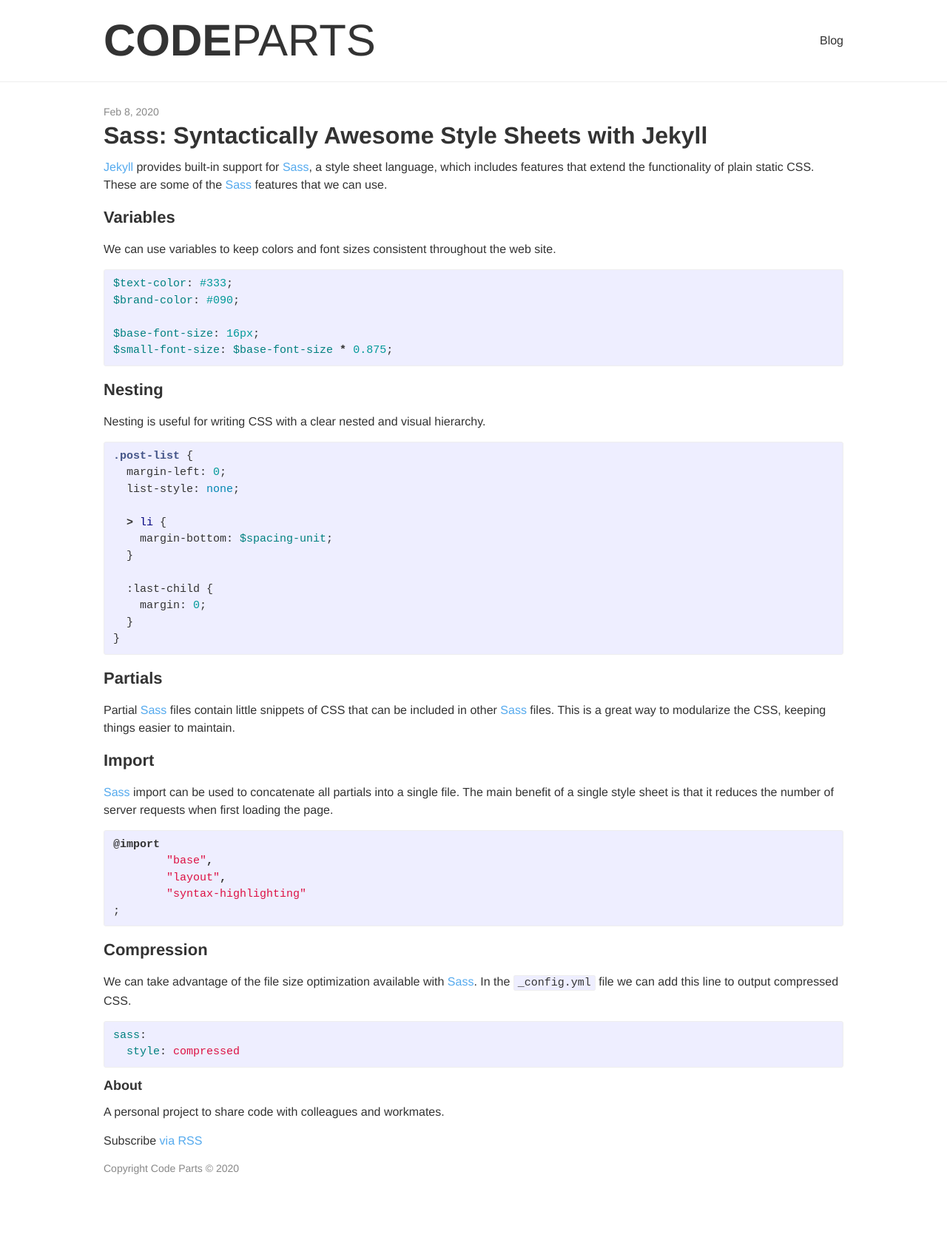
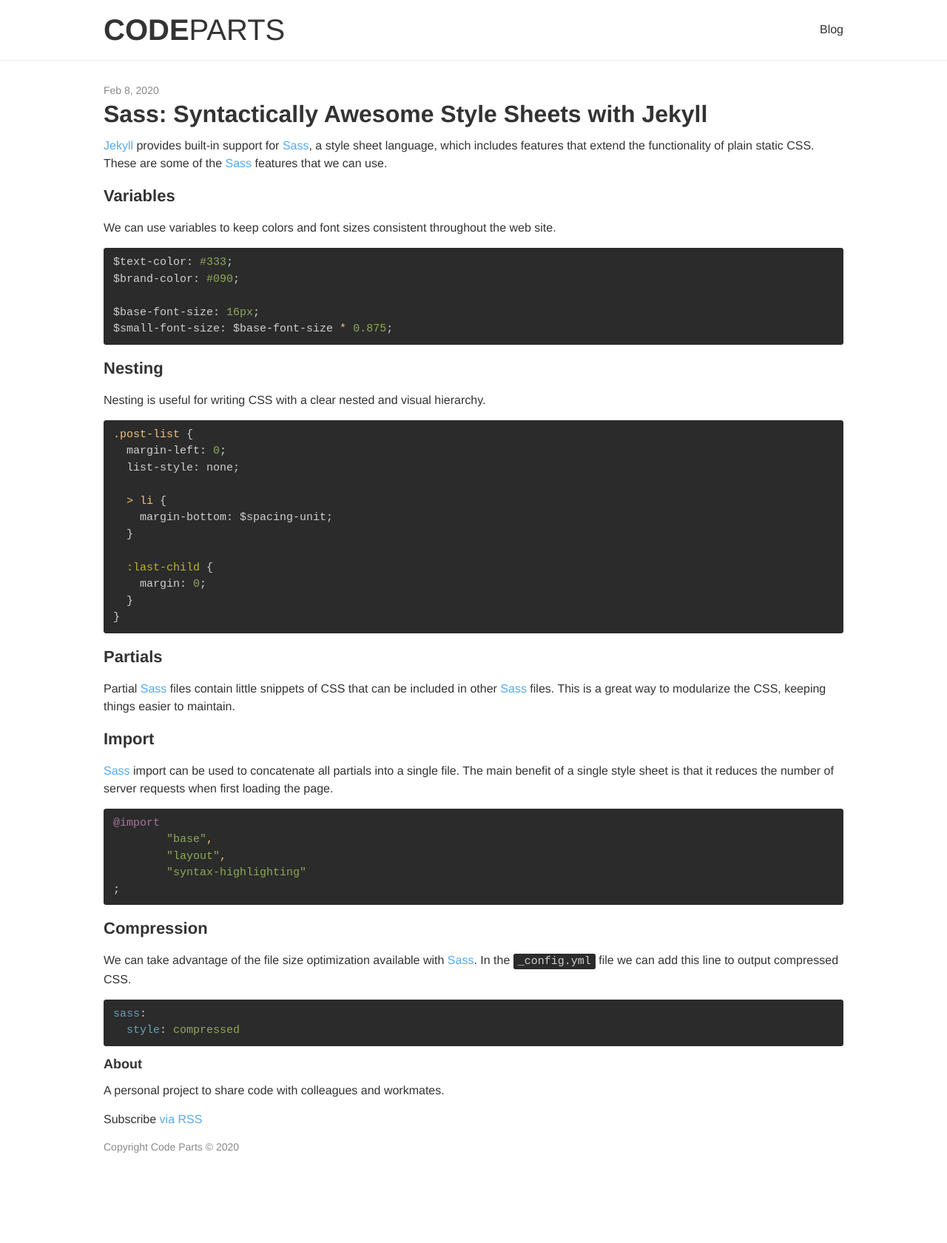
Before and after one commit to casasprunes/codeparts, a Jekyll site: the page built from tag/css.md, in a window 1280 px wide. Shown: the whole page at 74% size. Built offline with Jekyll 4.4.1, drawn with Linux system fonts in a browser that asks for light colours; after the commit the page ends 1651 px from its top, so only the background shows below that.

Commit message:
Update theme

```diff
--- a/_sass/_layout.scss
+++ b/_sass/_layout.scss
@@ -14,7 +14,7 @@ h2, h3 {
  * Site header
  */
 .site-header {
-  padding: 25px 0;
+  padding: 20px 0;
   border-bottom: 1px solid $grey-color-light;
 
   @include media-query($on-palm) {
@@ -50,8 +50,8 @@ h2, h3 {
 }
 
 .site-title {
-  font-size: 60px;
-  line-height: 60px;
+  font-size: 40px;
+  line-height: 40px;
   margin: 0;
 
   &, &:visited {
@@ -180,7 +180,7 @@ aside {
  * Posts
  */
 .post-header {
-  margin-bottom: $spacing-unit;
+  margin-bottom: $spacing-unit / 2;
 }
 
 .post-title  {
@@ -212,7 +212,7 @@ a.post-tag {
 
 .site-nav {
   float: right;
-  line-height: 60px;
+  line-height: 40px;
 
   .nav-trigger {
     display: none;
@@ -285,3 +285,20 @@ a.post-tag {
     }
   }
 }
+
+
+
+/**
+ * Highlighting code
+ */
+.highlight {
+  @include media-query($on-laptop) {
+    pre, code {
+      font-size: 12px;
+    }
+
+    pre {
+      padding: 4px 6px;
+    }
+  }
+}
--- /dev/null
+++ b/_sass/_syntax-highlighting-dark.scss
@@ -0,0 +1,74 @@
+$apple-blossom: #ac4142;
+$alto: #d0d0d0;
+$bouquet: #aa759f;
+$chelsea-cucumber: #90a959;
+$cod-grey: #151515;
+$conifer: #b5e853;
+$dove-grey: #666;
+$gallery: #eaeaea;
+$grey: #888;
+$gulf-stream: #75b5aa;
+$hippie-blue: #6a9fb5;
+$potters-clay: #8f5536;
+$rajah: #f4bf75;
+$raw-sienna: #d28445;
+$silver-chalice: #aaa;
+
+$plaintext: $alto !default;
+$string: $chelsea-cucumber !default;
+$literal: $chelsea-cucumber !default;
+$keyword: $bouquet !default;
+$error-foreground: $cod-grey !default;
+$error-background: $apple-blossom !default;
+$comment: $grey !default;
+$preprocessor: $rajah !default;
+$name-space: $rajah !default;
+$name-attribute: $hippie-blue !default;
+$operator: $rajah !default;
+$keyword-type: $raw-sienna !default;
+$regex: $gulf-stream !default;
+$string-escape: $potters-clay !default;
+$deleted: $apple-blossom !default;
+$header: $hippie-blue !default;
+$annotation: #BBB529 !default;
+
+/**
+ * Syntax highlighting styles
+ */
+.highlight {
+  color: $plaintext;
+
+  table td { padding: 5px; }
+  table pre { margin: 0; }
+  .w { color: $plaintext; }
+  .c, .cd, .cm, .c1, .cs { color: $comment; }
+  .cp { color: $preprocessor; }
+  .o, .ow { color: $operator; }
+  .p, .pi { color: $plaintext; }
+  .gi { color: $string; }
+  .gd { color: $deleted; }
+  .gh { color: $header; font-weight: bold; }
+  .k, .kn, .kp, .kr, .kv { color: $keyword; }
+  .kc, .kt, .kd, .err { color: $keyword-type; }
+  .s, .sb, .sc, .sd, .s2, .sh, .sx, .s1 { color: $string; }
+  .sr { color: $regex; }
+  .si, .se { color: $string-escape; }
+  .nt, .nn, .nc, .no{ color: $name-space; }
+  .nd { color: $annotation; }
+  .na { color: $name-attribute; }
+  .m, .mf, .mh, .mi, .il, .mo, .mb, .mx { color: $literal; }
+  .ss { color: $string; }
+}
+
+.highlight {
+  pre, code {
+    background-color: #2b2b2b;
+    border-color: #2b2b2b;
+  }
+}
+
+p code.highlighter-rouge {
+  background-color: #2b2b2b;
+  border-color: #2b2b2b;
+  color: $plaintext;
+}
--- a/css/main.scss
+++ b/css/main.scss
@@ -2,8 +2,6 @@
 # Only the main Sass file needs front matter (the dashes are enough)
 ---
 @charset "utf-8";
-
-
 
 // Our variables
 $base-font-family: "Helvetica Neue", Helvetica, Arial, sans-serif;
@@ -30,26 +28,15 @@ $content-width:   1060px;
 $on-palm:          600px;
 $on-laptop:        800px;
 
-
-
-// Use media queries like this:
-// @include media-query($on-palm) {
-//     .wrapper {
-//         padding-right: $spacing-unit / 2;
-//         padding-left: $spacing-unit / 2;
-//     }
-// }
 @mixin media-query($device) {
     @media screen and (max-width: $device) {
         @content;
     }
 }
 
-
-
 // Import partials from `sass_dir` (defaults to `_sass`)
 @import
         "base",
         "layout",
-        "syntax-highlighting"
+        "syntax-highlighting-dark"
 ;
```
Also changed, not shown: 1 other file.
